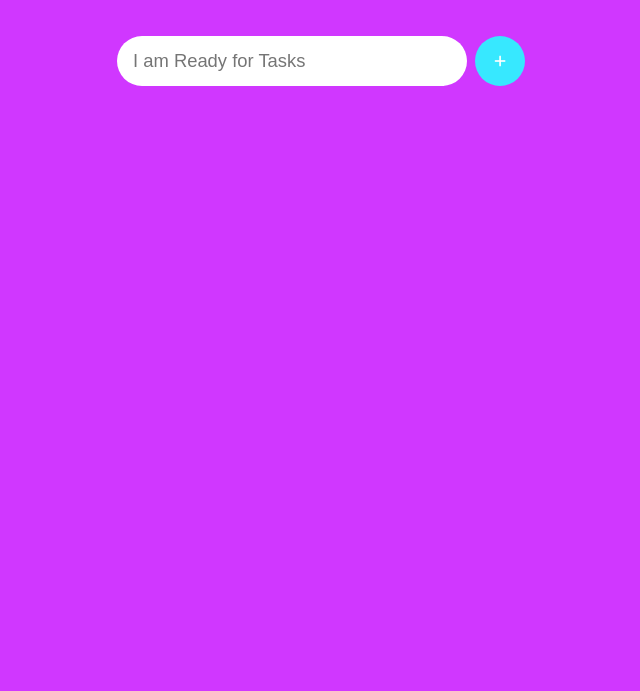
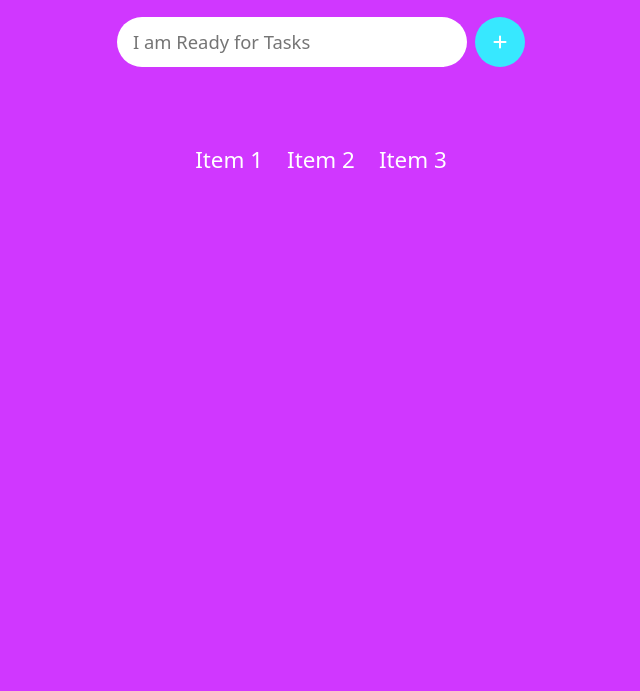
Before and after one commit to MartinVald2170/todolist, a plain HTML site: page index.html in a window 1280 px wide. Shown: the part 109-800 px from the top of the page, without its empty margins (319-959 px from the left). Drawn offline with nearby package versions, Linux system fonts and the light colour scheme.

Commit message:
grid added

```diff
--- a/index.html
+++ b/index.html
@@ -1,6 +1,7 @@
 <!DOCTYPE html>
 <html>
 <head>
+    <link href="https://cdn.jsdelivr.net/npm/bootstrap@5.0.0-beta3/dist/css/bootstrap.min.css" rel="stylesheet" integrity="sha384-eOJMYsd53ii+scO/bJGFsiCZc+5NDVN2yr8+0RDqr0Ql0h+rP48ckxlpbzKgwra6" crossorigin="anonymous">
     <meta charset='utf-8'>
     <meta http-equiv='X-UA-Compatible' content='IE=edge'>
     <title>TODO List</title>
@@ -17,7 +18,22 @@
     	   <button class="add"><i class="fas fa-plus"></i></button>
     </div>
     <div class="container">
+
     </div>
+    <div class="container_1">
+        <div class="row">
+          <div class="col-sm">
+            Item 1
+          </div>
+          <div class="col-sm">
+            Item 2
+          </div>
+          <div class="col-sm">
+            Item 3
+          </div>
+        </div>
+      </div>
     <script src='main.js'></script>
+    <script src="https://cdn.jsdelivr.net/npm/bootstrap@5.0.0-beta3/dist/js/bootstrap.bundle.min.js" integrity="sha384-JEW9xMcG8R+pH31jmWH6WWP0WintQrMb4s7ZOdauHnUtxwoG2vI5DkLtS3qm9Ekf" crossorigin="anonymous"></script>
 </body>
 </html>
--- a/style.css
+++ b/style.css
@@ -69,6 +69,19 @@ h1 {
 	margin-top: 2rem;
 }
 
+.container_1{
+	display: flex;
+	flex-direction: column;
+	justify-content: center;
+	align-items: center;
+	text-align: center;
+	margin-top: 2rem;
+	padding: 0.5rem;
+	margin-bottom: 1.5rem;
+	color: #fff;
+	font-size: 1.4rem;
+}
+
 .item{
 	padding: 0.5rem;
 	border-bottom: 4px solid #fff;
```
